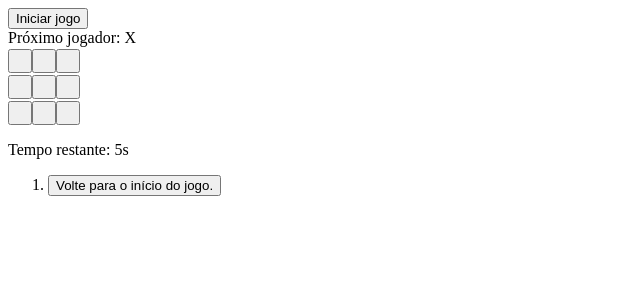
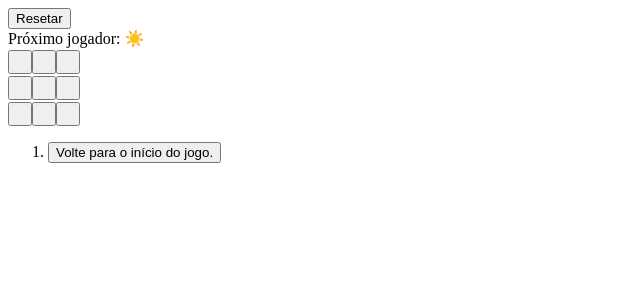
Before and after one commit to Gustavo-Pereira20/jogoDaVelha, a React (Vite) app: page / in a window 1280 px wide. Shown: the top 300 px of the page, without its empty margins (0-640 px from the left). Built offline with nearby package versions, Linux system fonts and the light colour scheme.

Commit message:
MOD: Término da função sorteio de símbolos.

```diff
--- a/src/components/Jogo/Jogo.jsx
+++ b/src/components/Jogo/Jogo.jsx
@@ -1,37 +1,14 @@
 import { useState, useEffect, useEffectEvent } from "react";
 import Tabuleiro from "../Tabuleiro/Tabuleiro";
 import { definirVencedor } from "../utils/definirVencedor";
+import { parSimbolo } from "../utils/simbolosD";
 
 export default function Jogo() {
-    const [inicio, setInicio] = useState(false)
     const [historico, setHistorico] = useState([Array(9).fill(null)]);
     const [movimentoAtual, setMovimentoAtual] = useState(0);
+    const [simbolos, setSimbolos] = useState(parSimbolo);
     const xEProx = movimentoAtual % 2 === 0;
     const quadradoAtual = historico[movimentoAtual];
-    const tempoJog = 5;
-    const [tempoRestante, setTempo] = useState(tempoJog)
-
-    useEffect(() => {
-        if (!inicio) return;
-
-        if (definirVencedor(quadradoAtual)) return;
-
-        if (tempoRestante === 0) {
-            setMovimentoAtual(xEProx ? 'X' : 'O')
-            setTempo(tempoJog);
-            return;
-        }
-
-        const timer = setInterval(() => {
-            setTempo((prevTempo) => prevTempo - 1);
-        }, 1000);
-
-        return () => clearInterval(timer);
-    }, [inicio, tempoRestante, movimentoAtual])
-
-    const iniciarJogo = () => {
-        setInicio(true)
-    }
 
     function posicaoJogada(proxQuad) {
         const proxHistorico = [...historico.slice(0, movimentoAtual + 1), proxQuad];
@@ -42,6 +19,12 @@ export default function Jogo() {
     function pularPara(proxMovimento) {
         setMovimentoAtual(proxMovimento)
     }
+
+    function resetJogo() {
+    setHistorico([Array(9).fill(null)]);
+    setMovimentoAtual(0);
+    setSimbolos(parSimbolo());
+  }
 
     const movimentos = historico.map((quadrados, movimento) => {
         let descricao;
@@ -59,12 +42,9 @@ export default function Jogo() {
 
     return (
         <div>
-            <button onClick={iniciarJogo}>Iniciar jogo</button>
+            <button onClick={resetJogo}>Resetar</button>
             <div>
-                <Tabuleiro xEProx={xEProx} quadrados={quadradoAtual} jogadorAtual={posicaoJogada}/>
-            </div>
-            <div>
-                <p>Tempo restante: {tempoRestante}s</p>
+                <Tabuleiro xEProx={xEProx} quadrados={quadradoAtual} jogadorAtual={posicaoJogada} simbolos={simbolos}/>
             </div>
             <div>
                 <ol>{movimentos}</ol>
--- a/src/components/Tabuleiro/Tabuleiro.jsx
+++ b/src/components/Tabuleiro/Tabuleiro.jsx
@@ -5,8 +5,9 @@ import {definirVencedor} from "../utils/definirVencedor";
 // Segundo componente do projeto de refatoração. Componente TABULEIRO.
 // Propriedades do componente tabuleiro ->
 
-export default function Tabuleiro({xEProx, quadrados, jogadorAtual}) {
+export default function Tabuleiro({xEProx, quadrados, jogadorAtual, simbolos}) {
     // posicaoClique: No componente "Quadrado", será passado como propriedade para o "funcaoClique".
+
     function posicaoClique(x) {
         // Condicional para verificar se há algum vencedor da partida.
         if (definirVencedor(quadrados) || quadrados[x]) {
@@ -16,11 +17,11 @@ export default function Tabuleiro({xEProx, quadrados, jogadorAtual}) {
         const proxQuad = quadrados.slice();
         // Se 'X' for o próximo jogador, define o quadrado como 'X'.
         if (xEProx) {
-            proxQuad[x] = 'X'
+            proxQuad[x] = simbolos[0]
         }
         // Caso contrário, define como 'O'.
         else {
-            proxQuad[x] = 'O'
+            proxQuad[x] = simbolos[1]
         }
         // Por fim, passa como argumentos o resultado da váriavel 'proxQuad'.
         jogadorAtual(proxQuad)
@@ -31,12 +32,12 @@ export default function Tabuleiro({xEProx, quadrados, jogadorAtual}) {
     // Criação da variável 'estado'. Armazena o vencedor e imprime no fim da partida.
     let estado;
     // Se o retorno da função 'definirVencedor' for true.
-    if (vencedor) {
-        // 'estado' armazena uma string com o vencedor da partida.
-        estado = `Vencedor: ${vencedor}`
-    } else{
-        // Caso contrário, imprime quem joga a próxima rodada.
-        estado = `Próximo jogador: ${xEProx ? 'X' : 'O'}`
+    if (vencedor === "Empate") {
+     estado = "O jogo deu velha! 👵";
+    } else if (vencedor) {
+        estado = `Vencedor: ${vencedor}`;
+    } else {
+        estado = `Próximo jogador: ${xEProx ? simbolos[0] : simbolos[1]}`;
     }
 
     return(
--- a/src/components/utils/definirVencedor.js
+++ b/src/components/utils/definirVencedor.js
@@ -13,7 +13,13 @@ export function definirVencedor(qd){
         const [v1, v2, v3] = condicaoVitoria[x];
         if (qd[v1] && qd[v1] === qd[v2] && qd[v1] === qd[v3]){
             return qd[v1];
-        }
     }
+}
+
+    const estaTudoPreenchido = qd.every((quadrado) => quadrado !== null);
+        if (estaTudoPreenchido) {
+            return "Empate";
+    }
+
     return null;
 }
--- /dev/null
+++ b/src/components/utils/simbolosD.js
@@ -0,0 +1,13 @@
+export const pares_simbolos = [
+    ['❌', '⭕'],
+    ['⚔️', '🛡️'],
+    ['🐶', '🐱'],
+    ['🔥', '❄️'],
+    ['🚀', '👾'],
+    ['☀️', '🌙'],
+];
+
+export function parSimbolo() {
+    const indexAleatorio = Math.floor(Math.random() * pares_simbolos.length);
+    return pares_simbolos[indexAleatorio];
+}
```
